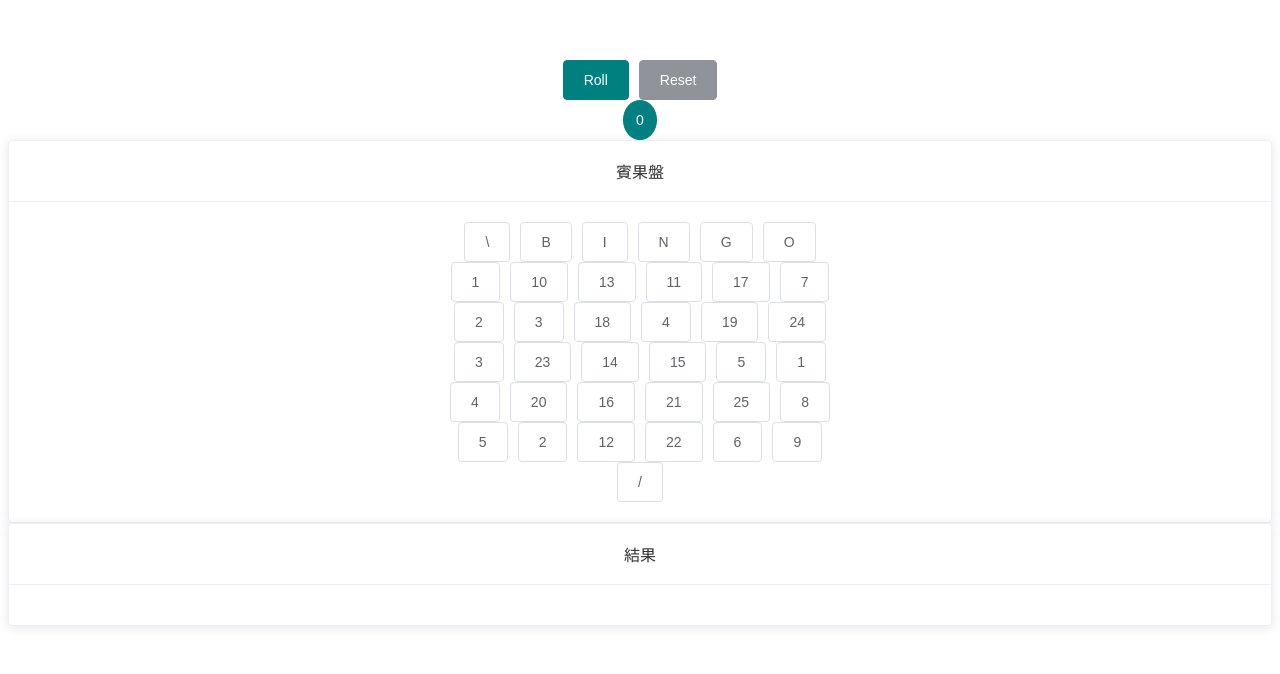
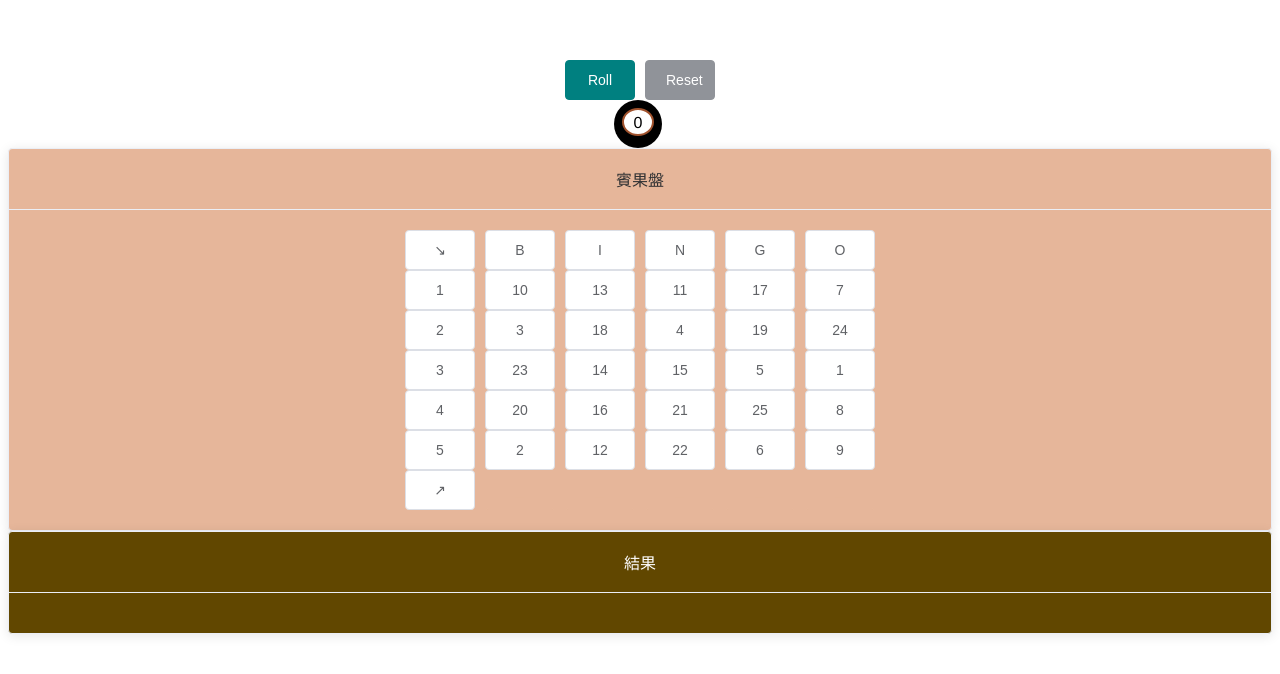
Before and after one commit to kodakjerec/chanyunbingo2019, a Vue app: page / in a window 1280 px wide. Shown: the top 674 px of the page. Built offline with nearby package versions, Linux system fonts and the light colour scheme.

Commit message:
add color

```diff
--- a/package.json
+++ b/package.json
@@ -10,6 +10,7 @@
   "dependencies": {
     "core-js": "^3.3.2",
     "element-ui": "^2.12.0",
+    "postcss-modules-extract-imports": "^2.0.0",
     "vue": "^2.6.10",
     "vue-router": "^3.1.3",
     "vuex": "^3.0.1"
--- a/src/views/bingo.vue
+++ b/src/views/bingo.vue
@@ -4,73 +4,100 @@
             <el-button type="primary" @click="roll">Roll</el-button>
             <el-button type="info" @click="reset">Reset</el-button>
         </el-row>
-        <el-row>
-            <el-button type="primary" circle>{{rollNumber}}</el-button>
+        <el-row type="flex" justify="center">
+            <el-col class="ball">
+                <div class="ballCenter">{{rollNumber}}</div>
+            </el-col>
         </el-row>
         <!-- Header -->
-        <el-card class="box-card">
+        <el-card class="box-card bingoMainCard">
             <div slot="header" class="clearfix">
                 <span>賓果盤</span>
             </div>
-            <el-row type="flex" class="row-bg">
+            <el-row>
                 <el-col :span="24">
-                    <el-button plain>\</el-button>
-                    <el-button plain>B</el-button>
-                    <el-button plain>I</el-button>
-                    <el-button plain>N</el-button>
-                    <el-button plain>G</el-button>
-                    <el-button plain>O</el-button>
+                    <el-button plain :class="bingoLines[10]===1?'lightLine':''">↘</el-button>
+                    <el-button plain :class="bingoLines[0]===1?'lightLine':''">B</el-button>
+                    <el-button plain :class="bingoLines[1]===1?'lightLine':''">I</el-button>
+                    <el-button plain :class="bingoLines[2]===1?'lightLine':''">N</el-button>
+                    <el-button plain :class="bingoLines[3]===1?'lightLine':''">G</el-button>
+                    <el-button plain :class="bingoLines[4]===1?'lightLine':''">O</el-button>
                 </el-col>
             </el-row>
             <el-row>
-                <el-button plain>1</el-button>
+                <el-button plain :class="bingoLines[5]===1?'lightLine':''">1</el-button>
                 <el-button plain v-for="(item,index) in spreadTable" :key="index" v-show="Math.floor(index/5)==0"
                  :class="spreadTableCheck[index] === 'Y'?'gotCheck':''">
                     <span>{{item}}</span>
                 </el-button>
             </el-row>
             <el-row>
-                <el-button plain>2</el-button>
+                <el-button plain :class="bingoLines[6]===1?'lightLine':''">2</el-button>
                 <el-button plain v-for="(item,index) in spreadTable" :key="index" v-show="Math.floor(index/5)==1"
                  :class="spreadTableCheck[index] === 'Y'?'gotCheck':''">
                     <span>{{item}}</span>
                 </el-button>
             </el-row>
             <el-row>
-                <el-button plain>3</el-button>
+                <el-button plain :class="bingoLines[7]===1?'lightLine':''">3</el-button>
                 <el-button plain v-for="(item,index) in spreadTable" :key="index" v-show="Math.floor(index/5)==2"
                  :class="spreadTableCheck[index] === 'Y'?'gotCheck':''">
                     <span>{{item}}</span>
                 </el-button>
             </el-row>
             <el-row>
-                <el-button plain>4</el-button>
+                <el-button plain :class="bingoLines[8]===1?'lightLine':''">4</el-button>
                 <el-button plain v-for="(item,index) in spreadTable" :key="index" v-show="Math.floor(index/5)==3"
                  :class="spreadTableCheck[index] === 'Y'?'gotCheck':''">
                     <span>{{item}}</span>
                 </el-button>
             </el-row>
             <el-row>
-                <el-button plain>5</el-button>
+                <el-button plain :class="bingoLines[9]===1?'lightLine':''">5</el-button>
                 <el-button plain v-for="(item,index) in spreadTable" :key="index" v-show="Math.floor(index/5)==4"
                  :class="spreadTableCheck[index] === 'Y'?'gotCheck':''">
                     <span>{{item}}</span>
                 </el-button>
             </el-row>
             <el-row>
-                <el-button plain>/</el-button>
+                <el-button plain :class="bingoLines[11]===1?'lightLine':''">↗</el-button>
+                <el-button plain class="fontwhite">_</el-button>
+                <el-button plain class="fontwhite">_</el-button>
+                <el-button plain class="fontwhite">_</el-button>
+                <el-button plain class="fontwhite">_</el-button>
+                <el-button plain class="fontwhite">_</el-button>
             </el-row>
         </el-card>
 
         <!-- Result -->
-        <el-card class="box-card">
+        <el-card class="box-card resultCard">
             <div slot="header" class="clearfix">
                 <span>結果</span>
             </div>
-            <el-row>
-                <el-button circle v-for="(item,index) in history" :key="index">
-                    {{item}}
-                </el-button>
+            <el-row type="flex" justify="center">
+                <el-col class="ball" v-for="(item,index) in history.slice(0,5)" :key="index">
+                    <div class="ballCenter">{{item}}</div>
+                </el-col>
+            </el-row>
+            <el-row type="flex" justify="center">
+                <el-col class="ball" v-for="(item,index) in history.slice(5,10)" :key="index">
+                    <div class="ballCenter">{{item}}</div>
+                </el-col>
+            </el-row>
+            <el-row type="flex" justify="center">
+                <el-col class="ball" v-for="(item,index) in history.slice(10,15)" :key="index">
+                    <div class="ballCenter">{{item}}</div>
+                </el-col>
+            </el-row>
+            <el-row type="flex" justify="center">
+                <el-col class="ball" v-for="(item,index) in history.slice(15,20)" :key="index">
+                    <div class="ballCenter">{{item}}</div>
+                </el-col>
+            </el-row>
+            <el-row type="flex" justify="center">
+                <el-col class="ball" v-for="(item,index) in history.slice(20,25)" :key="index">
+                    <div class="ballCenter">{{item}}</div>
+                </el-col>
             </el-row>
         </el-card>
     </div>
@@ -115,6 +142,8 @@ export default {
                 }
             });
             this.spreadTableCheck[findIndex] = 'Y'
+
+            this.checkLine()
         },
         reset: function () {
             this.spreadTable = []
@@ -153,7 +182,7 @@ export default {
                     && this.spreadTableCheck[2 + 5 * i] ==='Y'
                     && this.spreadTableCheck[3 + 5 * i] ==='Y'
                     && this.spreadTableCheck[4 + 5 * i] ==='Y'){
-                    this.bingoLines[i] = 1
+                    this.bingoLines[5+i] = 1
                 }
                 // 直列
                 if (this.spreadTableCheck[0 + i] ==='Y'
@@ -161,28 +190,69 @@ export default {
                     && this.spreadTableCheck[10 + i] ==='Y'
                     && this.spreadTableCheck[15 + i] ==='Y'
                     && this.spreadTableCheck[20 + i] ==='Y'){
-                    this.bingoLines[5+i] = 1
+                    this.bingoLines[i] = 1
                 }
             }
 
             // 左上右下
-            if (spreadTableCheck[0] != 0 && spreadTableCheck[6] != 0
-                    && spreadTableCheck[12] != 0 && spreadTableCheck[17] != 0
-                    && spreadTableCheck[24] != 0)
+            if (this.spreadTableCheck[0] ==='Y'
+                && this.spreadTableCheck[6] ==='Y'
+                && this.spreadTableCheck[12] ==='Y'
+                && this.spreadTableCheck[17] ==='Y'
+                && this.spreadTableCheck[24] ==='Y')
                 this.bingoLines[10] = 1
 
             // 右上左下
-            if (spreadTableCheck[4] != 0 && spreadTableCheck[8] != 0
-				&& spreadTableCheck[12] != 0 && spreadTableCheck[16] != 0
-				&& spreadTableCheck[20] != 0)
+            if (this.spreadTableCheck[4] ==='Y'
+                && this.spreadTableCheck[8] ==='Y'
+                && this.spreadTableCheck[12] ==='Y'
+                && this.spreadTableCheck[16] ==='Y'
+				&& this.spreadTableCheck[20] ==='Y')
                 this.bingoLines[11] = 1
         }
     }
 }
 </script>
 <style scoped>
+button{
+    width:5em
+}
 .gotCheck{
     color: white;
     background-color: red
 }
+.lightLine{
+    font-weight: bold;
+    background-color: yellow
+}
+.fontwhite{
+    color: #e6b69a;
+    background-color: inherit;
+    border-color: #e6b69a
+}
+.bingoMainCard{
+    background-color: #e6b69a
+}
+.resultCard{
+    color: white;
+    background-color: #614700
+}
+.ball{
+    width: 3em;
+    height: 3em;
+    border-radius: 50%;
+    background-color: black;
+    margin-right: 4px;
+}
+.ballCenter{
+    width: 1em;
+    height: 1em;
+    padding: 4px 6px 4px 6px;
+    margin-left: 8px;
+    margin-top: 8px;
+    background-color: white;
+    border-radius: 50%;
+    color: black;
+    border:2px sienna solid;
+}
 </style>
```
Also changed, not shown: 1 other file (tests, documents, lock files or other folders).
